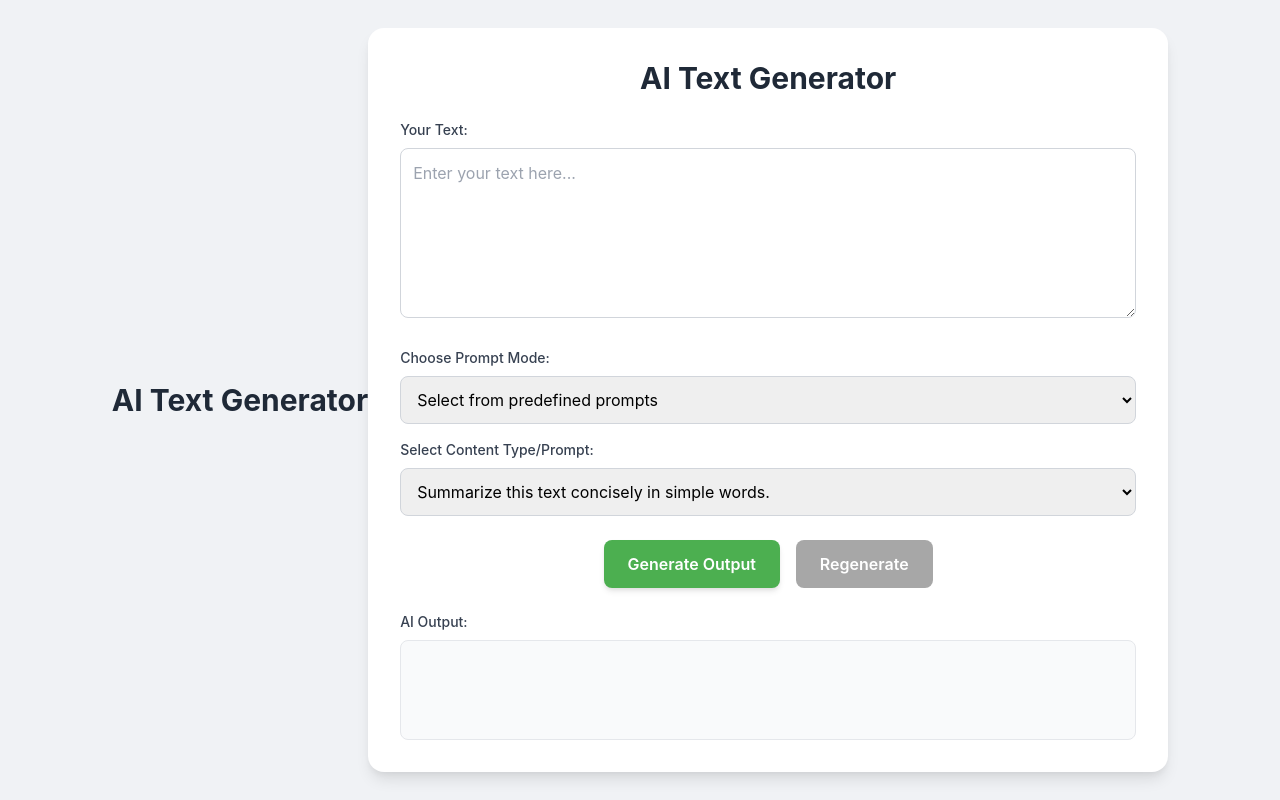
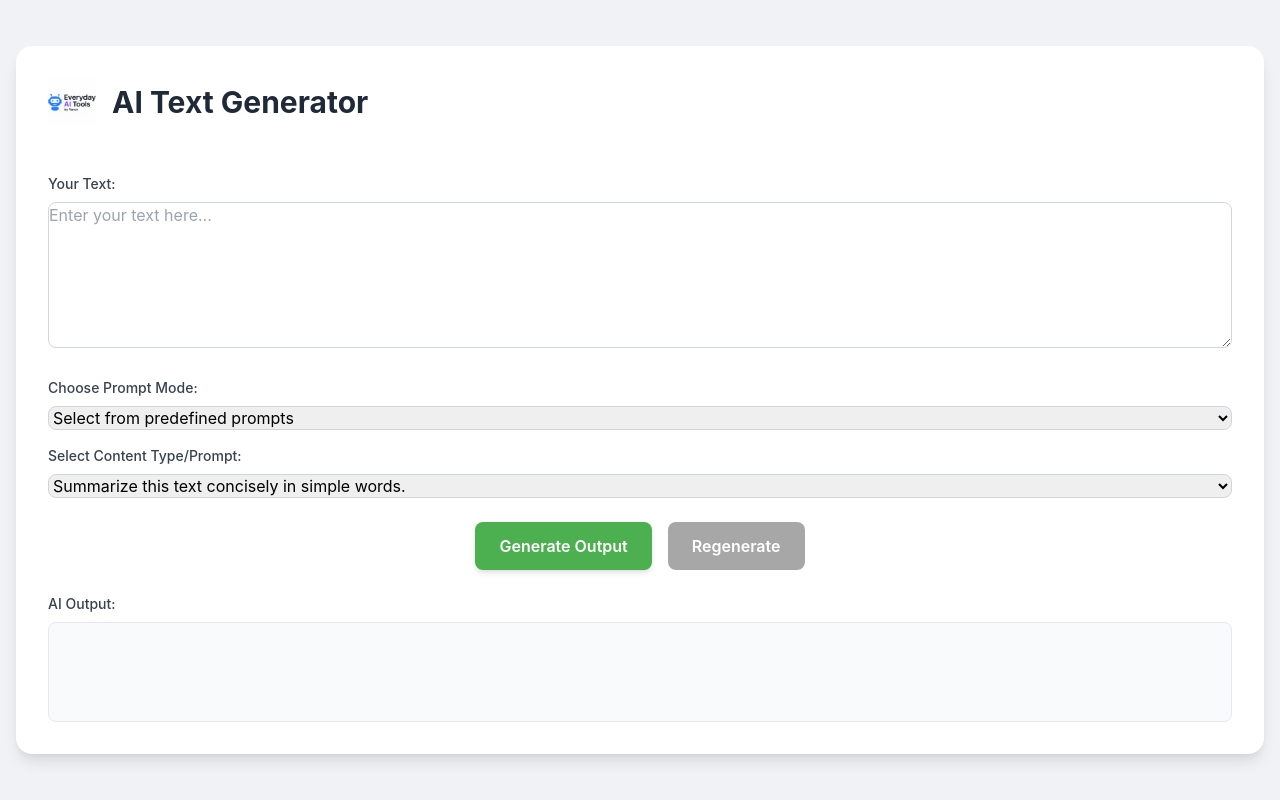
Before and after one commit to varun-1109/ai-text-generator, a plain HTML site: page index.html in a window 1280 px wide. Drawn offline with nearby package versions, Linux system fonts and the light colour scheme.

Commit message:
Update index.html

```diff
--- a/index.html
+++ b/index.html
@@ -3,7 +3,7 @@
 <head>
     <meta charset="UTF-8">
     <meta name="viewport" content="width=device-width, initial-scale=1.0">
-    <h1 class="text-3xl font-bold text-center text-gray-800">AI Text Generator</h1>
+    <title>AI Text Generator</title>
     <script src="https://cdn.tailwindcss.com"></script>
     <style>
         /* Custom styles for the Inter font and overall aesthetics */
@@ -113,7 +113,10 @@
 </head>
 <body>
     <div class="container flex flex-col space-y-6">
-        <h1 class="text-3xl font-bold text-center text-gray-800">AI Text Generator</h1>
+        <div class="flex items-center justify-start mb-6">
+            <img src="./assets/logo.png" alt="Your Logo" class="h-12 w-12 object-cover mr-4">
+            <h1 class="text-3xl font-bold text-gray-800">AI Text Generator</h1>
+        </div>
 
         <div>
             <label for="user-input" class="block text-gray-700 text-sm font-medium mb-2">Your Text:</label>
```
